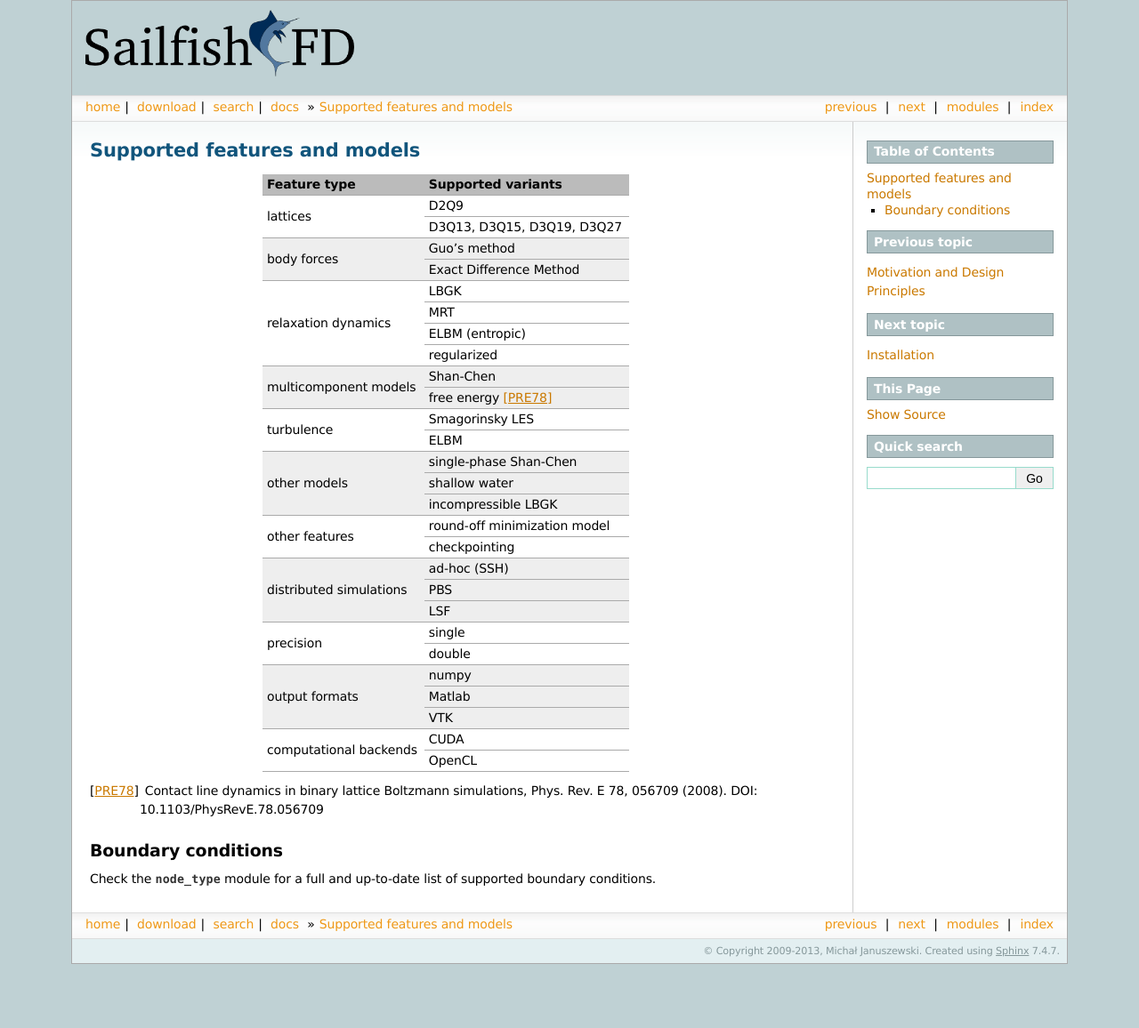
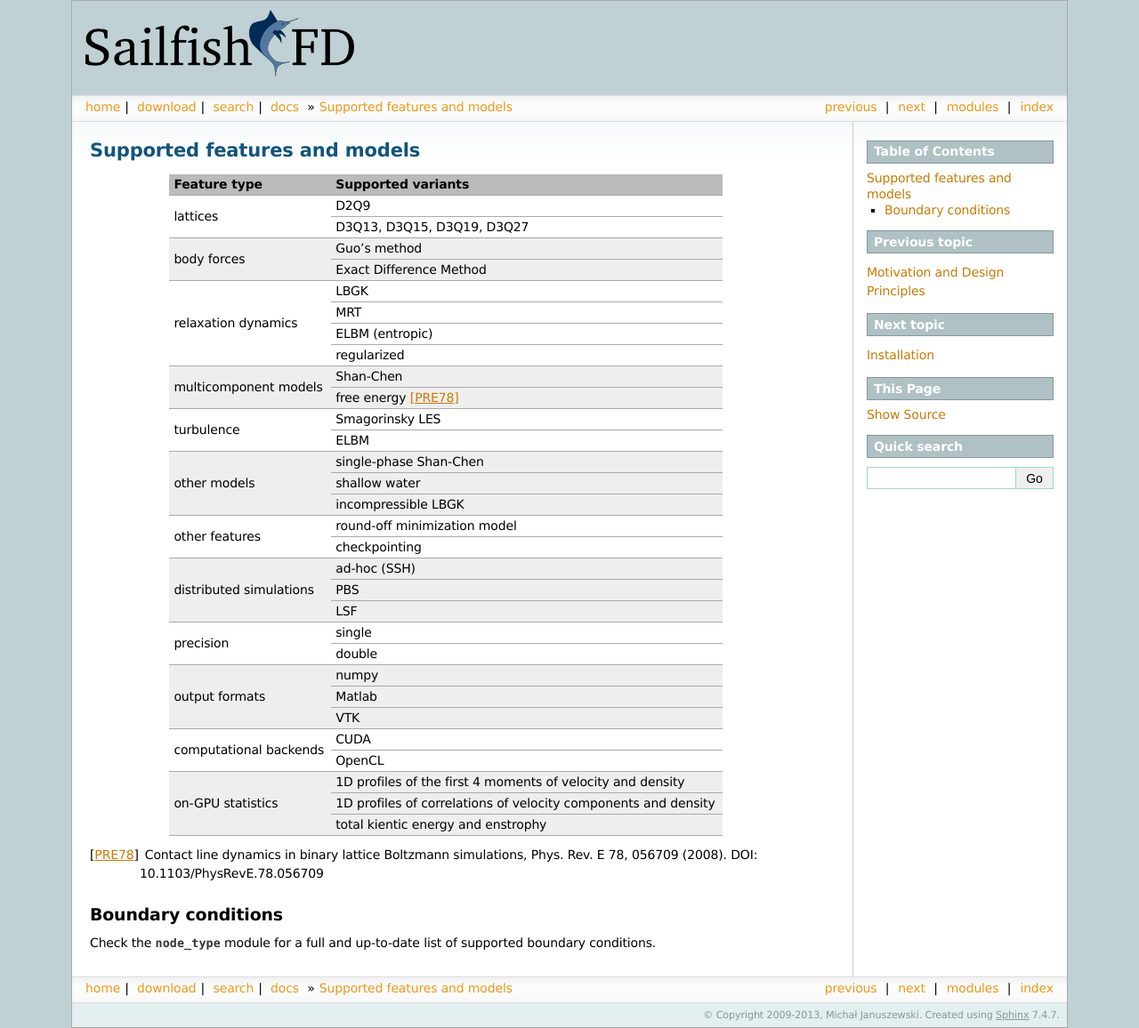
Before and after one commit to sailfish-team/sailfish, a Sphinx documentation site: the page built from doc/models.rst, in a window 1280 px wide. Shown: the whole page at 89% size. Built offline with Sphinx 7.4.7, drawn with Linux system fonts in a browser that asks for light colours; formulas are drawn with MathJax 3; before the commit the page ends 1084 px from its top, so only the background shows below that.

Commit message:
Add a list of supported on-GPU statistics to the documentation.

```diff
--- a/doc/models.rst
+++ b/doc/models.rst
@@ -58,6 +58,14 @@ Supported features and models
 |                           +----------------------------------------+
 |                           | OpenCL                                 |
 +---------------------------+----------------------------------------+
+| on-GPU statistics         | 1D profiles of the first 4 moments of  |
+|                           | velocity and density                   |
+|                           +----------------------------------------+
+|                           | 1D profiles of correlations of         |
+|                           | velocity components and density        |
+|                           +----------------------------------------+
+|                           | total kientic energy and enstrophy     |
++---------------------------+----------------------------------------+
 
 .. [PRE78] Contact line dynamics in binary lattice Boltzmann simulations, Phys. Rev. E 78, 056709 (2008). DOI: 10.1103/PhysRevE.78.056709
 
```
